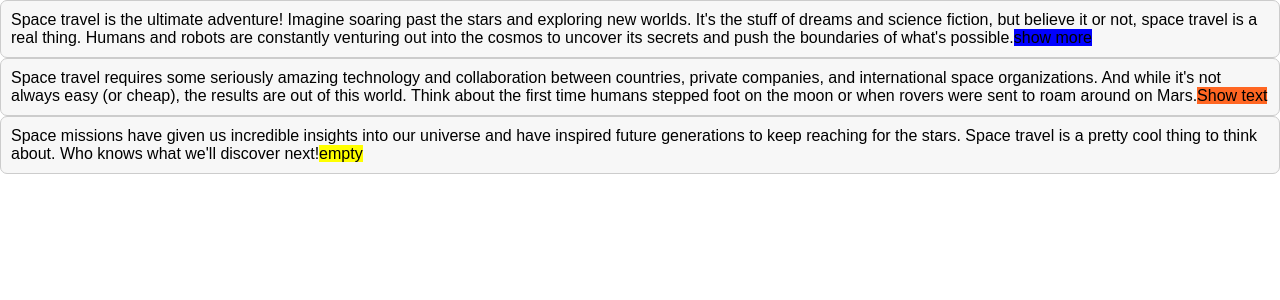
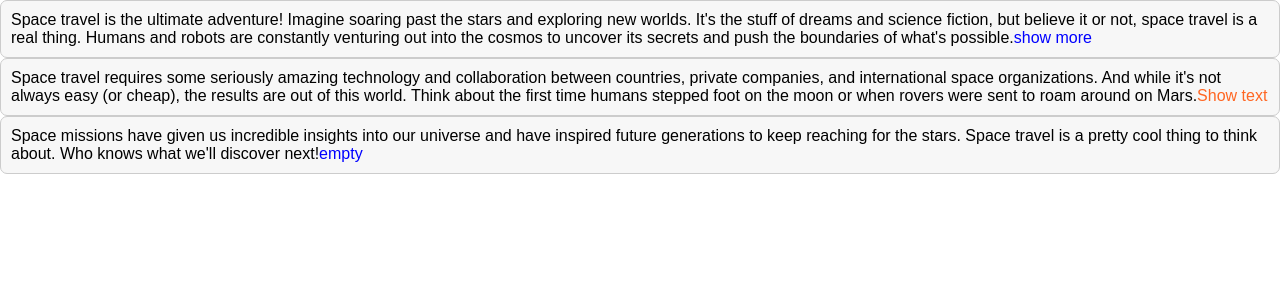
Before and after one commit to AbdullahiAbdulganiyu/text-expander, a React (Create React App) app: page / in a window 1280 px wide. Shown: the top 300 px of the page. Built offline with nearby package versions, Linux system fonts and the light colour scheme.

Commit message:
changing the default color to blue and changing text color not background color

```diff
--- a/src/App.js
+++ b/src/App.js
@@ -46,13 +46,13 @@ function TextExpander({
   collapsedNumWords = 0,
   expandButtonText = "empty",
   collapseButtonText = "empty",
-  buttonColor = "yellow",
+  buttonColor = "blue",
   className = "box",
 }) {
   return (
     <div className={className}>
       {children}
-      <span style={{ backgroundColor: buttonColor }}>{expandButtonText}</span>
+      <span style={{ color: buttonColor }}>{expandButtonText}</span>
     </div>
   );
 }
```
